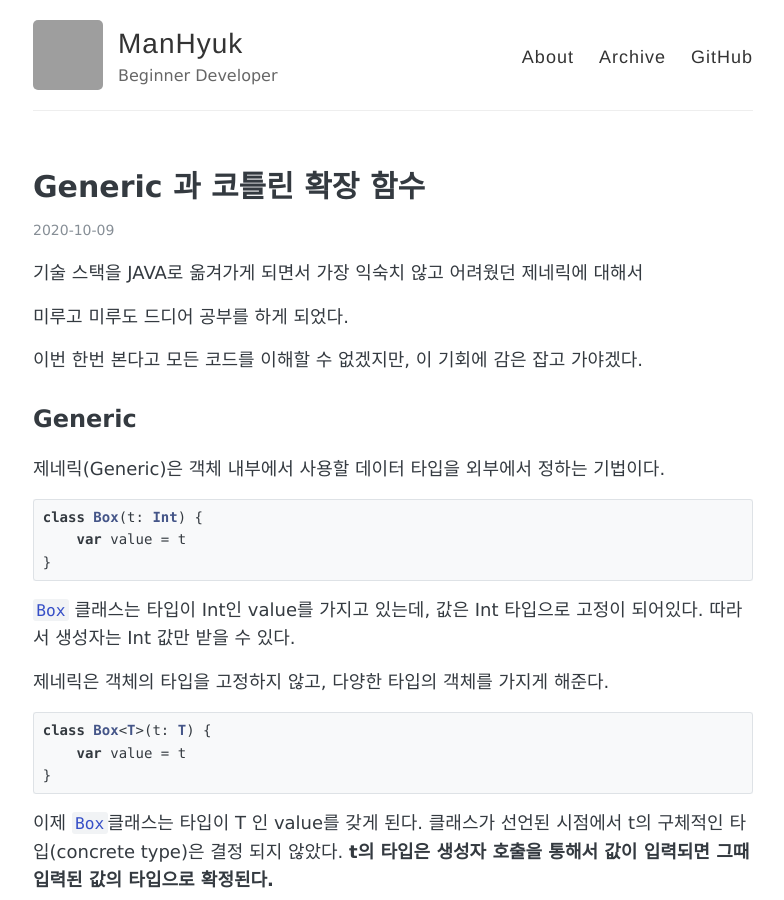
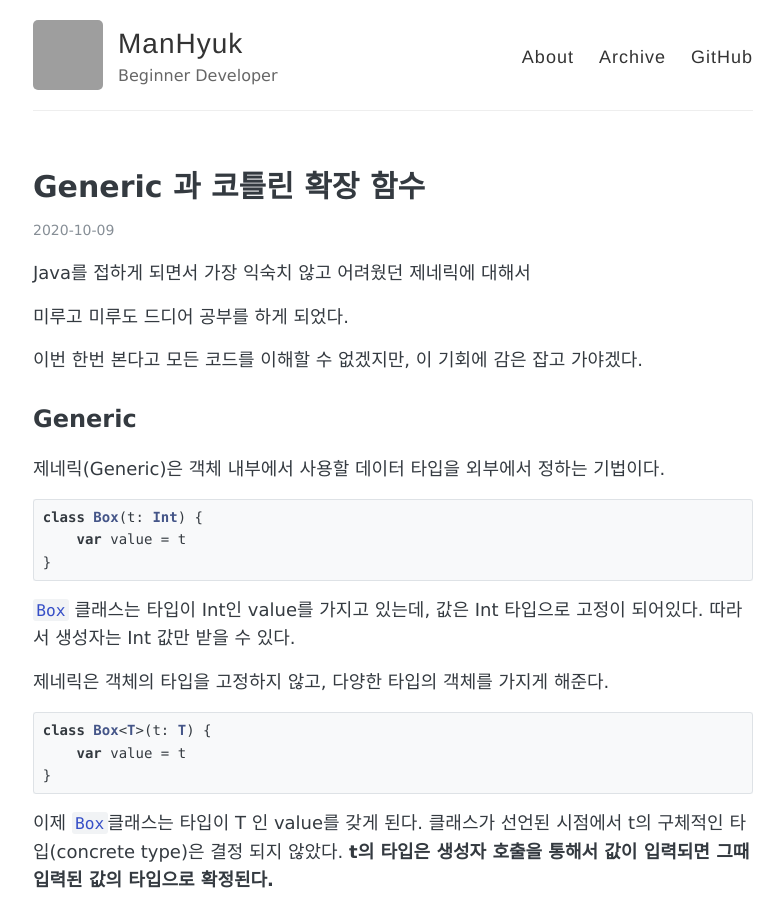
Before and after one commit to ManHyuk/ManHyuk.github.io, a Jekyll site: the page built from _posts/2020-10-09-generic.md, in a window 1280 px wide and 900 px high. Shown: the whole window, without its empty margins (247-1031 px from the left). Built offline with Jekyll 4.4.1, drawn with Linux system fonts in a browser that asks for light colours; comment, search, counter and statistics services are not loaded; grey boxes are pictures that could not be loaded.

Commit message:
edit content

```diff
--- a/_posts/2020-10-09-generic.md
+++ b/_posts/2020-10-09-generic.md
@@ -7,7 +7,7 @@ keywords: ""
 ---
 
 
-기술 스택을 JAVA로 옮겨가게 되면서 가장 익숙치 않고 어려웠던 제네릭에 대해서
+Java를 접하게 되면서 가장 익숙치 않고 어려웠던 제네릭에 대해서
 
 미루고 미루도 드디어 공부를 하게 되었다.
 
```
